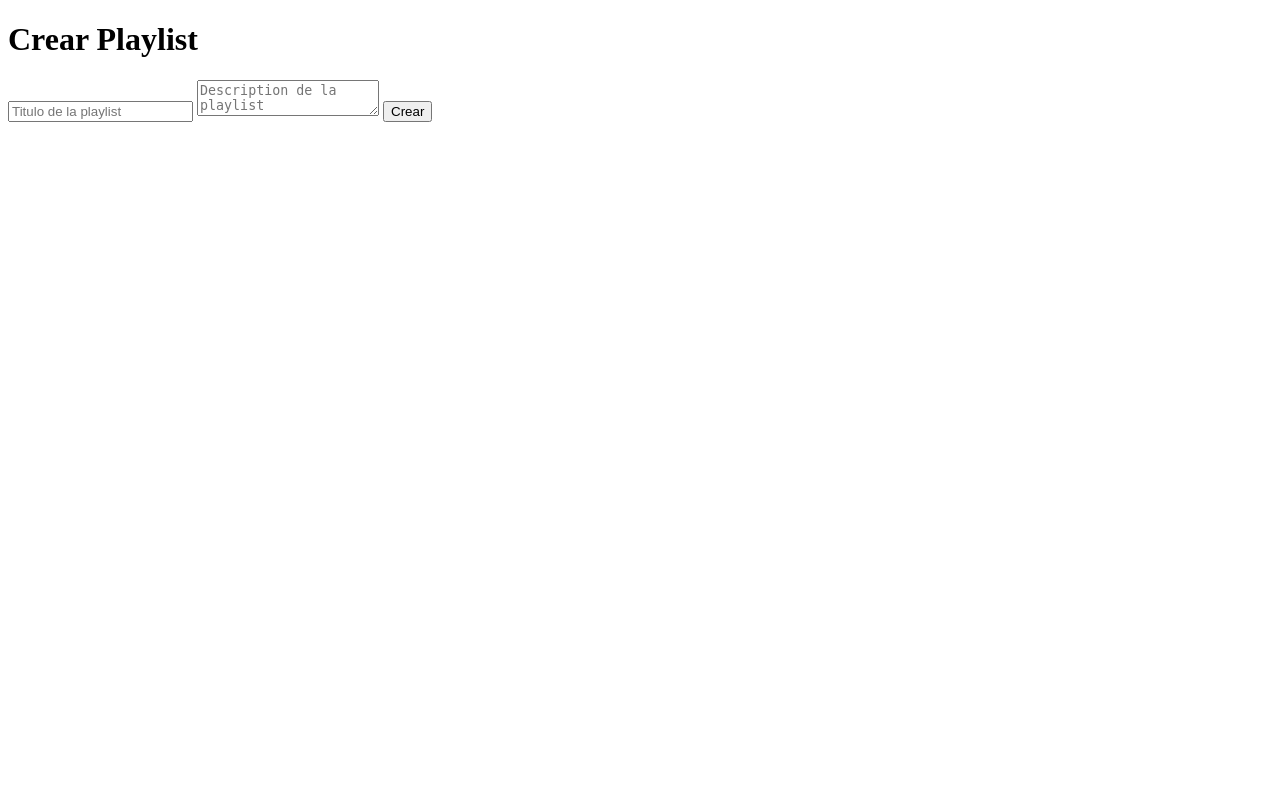
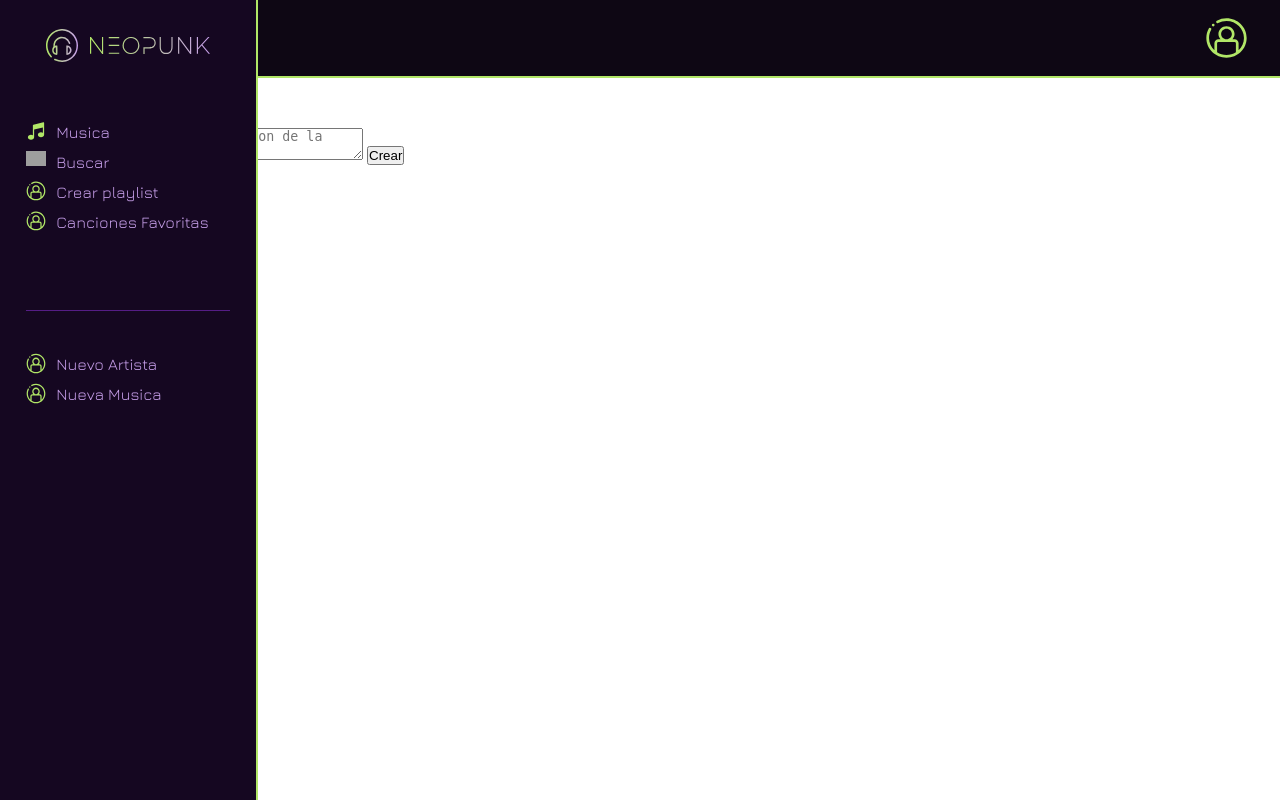
Before and after one commit to NathyVZM/NEOPUNK_SpotifyDeezer, a Node server app: page /playlist/crear in a window 1280 px wide. Run offline with Node 20, Linux system fonts and the light colour scheme; the visitor is signed in with stand-in values (Sample User, id 1); some libraries are stand-ins or nearby versions; some web fonts are replaced; grey boxes are pictures that could not be loaded.

Commit message:
inicial css

```diff
--- /dev/null
+++ b/src/public/css/inicial.css
@@ -0,0 +1,155 @@
+/* inicial.css */
+
+:root {
+    --gx-lime: #b1e667;
+    --gx-green: #6ebd00;
+    --gx-lavender: #c79fea;
+    --gx-purple: #551D86;
+    --gx-violet: #351254;
+    --gx-back-eggplant: #150721;
+    --gx-back-black: #0e0714;
+}
+
+* {
+    margin: 0px;
+    padding: 0px;
+}
+
+html, body {
+    width: 100%;
+    height: 100%;
+}
+
+body {
+    position: relative;
+}
+
+/* HEADER */
+
+header {
+    background-color: var(--gx-back-black);
+    color: var(--gx-lavender);
+    overflow: auto;
+    display: flex;
+    justify-content: flex-end;
+    align-items: center;
+    flex-flow: row wrap;
+    padding: 1.3% 2.5%;
+    border-bottom: 2px solid var(--gx-lime);
+    position: absolute;
+    width: 95%;
+}
+
+header img {
+    float: right;
+    width: 3.5%;
+    margin-left: 1%;
+}
+
+header h2 {
+    border-left: 1px solid var(--gx-lime);
+    padding-left: 4%;
+}
+
+/* NAV */
+nav {
+    height: 100%;
+    background-color: var(--gx-back-eggplant);
+    position: absolute;
+    display: flex;
+    justify-content: space-around;
+    align-items: center;
+    flex-flow: column wrap;
+    border-right: 2px solid var(--gx-lime);
+    width: 20%;
+}
+
+#logo {
+    flex: 0.5;
+    padding: 4%;
+    display: flex;
+    justify-content: center;
+    align-items: center;
+    flex-flow: row wrap;
+    width: 90%;
+}
+
+#neopunk-icon {
+    float: left;
+    flex: 0.15;
+    width: 1%;
+    margin-right: 5%;
+}
+
+#neopunk-title {
+    float: left;
+    flex: 0.55;
+    width: 1%;
+}
+
+#menu-usuario, #menu-artista{
+    align-self: flex-start;
+    margin: 10%;
+}
+
+#menu-usuario img, #menu-artista img {
+    width: 10%;
+    float: left;
+    margin-right: 5%;
+    margin-top: 2%;
+}
+
+#menu-usuario {
+    flex: 1;
+}
+
+#menu-artista {
+    flex: 3;
+    border-top: 1px solid var(--gx-purple);
+    padding-top: 15%;
+}
+
+#menu-usuario a, #menu-artista a {
+    color: var(--gx-lavender);
+}
+
+#menu-usuario ul, #menu-artista ul {
+    list-style-type: none;
+}
+
+
+/* MISCELANEO */
+
+p, ul, li{
+    font-family: cairo;
+}
+
+h1 {
+    font-family: montserrat_light;
+}
+
+h2, h3, a{
+    font-family: jura;
+    text-decoration: none;
+}
+
+/* FUENTES */
+@font-face {
+    font-family: "montserrat_light";
+    src: url("../assets/fonts/Montserrat/Montserrat-Light.ttf");
+}
+
+@font-face {
+    font-family: "montserrat_bold";
+    src: url("../assets/fonts/Montserrat/Montserrat-Medium.ttf");
+}
+
+@font-face {
+    font-family: "jura";
+    src: url("../assets/fonts/Jura/Jura-Regular.ttf");
+}
+
+@font-face {
+    font-family: "cairo";
+    src: url("../assets/fonts/Cairo/Cairo-Regular.ttf");
+}
--- a/src/routes/playlist.js
+++ b/src/routes/playlist.js
@@ -28,7 +28,7 @@ router.post('/playlist/crear', isAuthenticated, async (req, res) => {
 // VER MIS PLAYLISTS - GET
 router.get('/playlist', isAuthenticated, async (req, res) => {
     const playlists = await Playlist.find({ user: req.user.id });
-    res.render('playlist/misPlaylists', { playlists });
+    res.render('playlist/misPlaylists', { title: "NEOPUNK - Mis playlists", playlists, username: req.user.username });
 })
 
 
--- a/src/views/layouts/inicial.hbs
+++ b/src/views/layouts/inicial.hbs
@@ -1,15 +1,73 @@
 <!DOCTYPE html>
 <html lang="es">
+
 <head>
     <meta charset="UTF-8">
     <meta http-equiv="X-UA-Compatible" content="IE=edge">
     <meta name="viewport" content="width=device-width, initial-scale=1.0">
     <title>{{title}}</title>
+    <link rel="icon" href="/assets/icons/NEOPUNK_Icon1.svg" type="image/svg+xml">
+    <link rel="stylesheet" href="/css/inicial.css">
 </head>
+
 <body>
-    {{{body}}}
+    <header>
+        <h2> {{ username }} </h2>
+        <img src="/assets/icons/userIcon.svg" alt="user icon">
+    </header>
+
+    <nav>
+        <div id="logo">
+            <img src="/assets/icons/NEOPUNK_Icon1.svg" alt="NEOPUNK icon" id="neopunk-icon">
+            <img src="/assets/icons/NEOPUNK_title1.svg" alt="NEOPUNK title" id="neopunk-title">
+        </div>
+        <div id="menu-usuario">
+            <ul>
+                <li>
+                    <img src="/assets/icons/musicIcon.svg" alt="">
+                    <a href="/">Musica</a>
+                </li>
+                <li>
+                    <img src="/assets/icons/searchIcon.svg" alt="">
+                    <a href="/buscar">Buscar</a>
+                </li>
+                <li>
+                    <img src="/assets/icons/userIcon.svg" alt="">
+                    <a href="/playlist/crear">Crear playlist</a>
+                </li>
+                <li>
+                    <img src="/assets/icons/userIcon.svg" alt="">
+                    <a href="/favoritas">Canciones Favoritas</a>
+                </li>
+            </ul>
+        </div>
+        <div id="menu-artista">
+            <ul>
+                <li>
+                    <img src="/assets/icons/userIcon.svg" alt="">
+                    <a href="/artista/crear">Nuevo Artista</a>
+                </li>
+                <li>
+                    <img src="/assets/icons/userIcon.svg" alt="">
+                    <a href="/artista/musica">Nueva Musica</a>
+                </li>
+            </ul>
+        </div>
+    </nav>
+
+    <main>
+        <div>
+            <img src="/assets/icons/userIcon.svg" alt="" width="20">
+            <h1>Mis Playlists</h1>
+            <p>Escucha las playlists que hayas creado</p>
+        </div>
+        <div>
+            {{{body}}}
+        </div>
+    </main>
 
     <script src="/prueba.js"></script>
     <script src="/enviarCancion.js"></script>
 </body>
+
 </html>
```
Also changed, not shown: src/public/assets/icons/musicIcon.svg (added), src/public/assets/icons/musicIconEggplant.svg (added), src/public/assets/icons/musicIconLavender.svg (added), src/public/assets/icons/searchIcon.svg (added), src/public/assets/icons/userIcon.svg (added).
